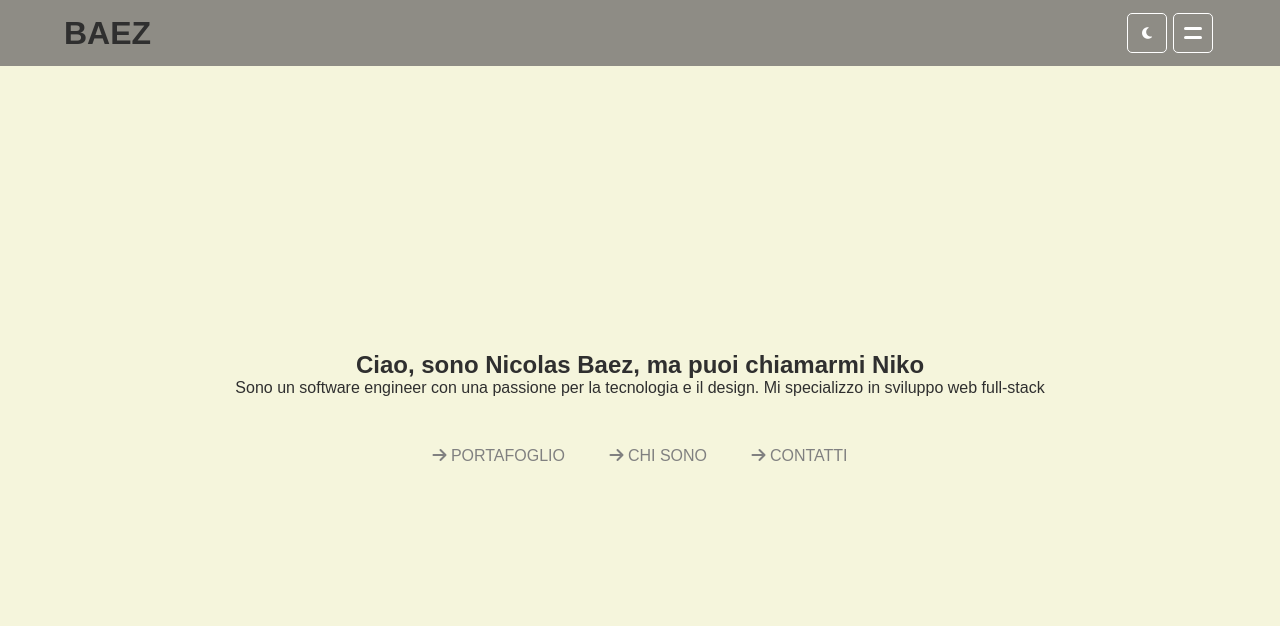
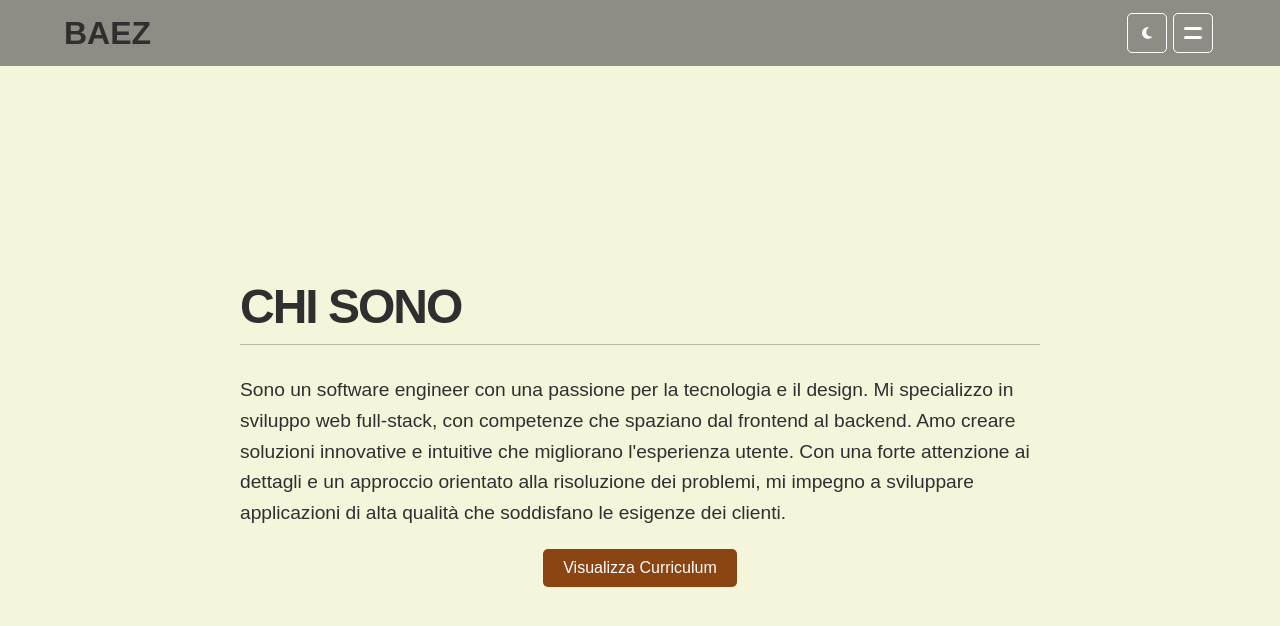
Before and after one commit to NikhoV/Wallet_NicolasBaez, a plain HTML site: page index.html in a window 1280 px wide. Both pictures are taken after a click on the link "CHI SONO". Drawn offline with Linux system fonts and the light colour scheme; a web font is replaced by a local one.

Commit message:
feat: pagina about me + fix: css menubutton

```diff
--- a/index.html
+++ b/index.html
@@ -56,6 +56,11 @@
                 </div>
             </div>
         </section>
+        <section id="about" class="page">
+            <h2 class="about-title">Chi sono</h2>
+            <hr class="contact-line">
+            <p>Sono un software engineer con una passione per la tecnologia e il design. Mi specializzo in sviluppo web full-stack, con competenze che spaziano dal frontend al backend. Amo creare soluzioni innovative e intuitive che migliorano l'esperienza utente. Con una forte attenzione ai dettagli e un approccio orientato alla risoluzione dei problemi, mi impegno a sviluppare applicazioni di alta qualità che soddisfano le esigenze dei clienti.</p>
+            <a href="./assets/Curriculum_NicolasBaez.pdf" target="_blank" rel="noopener noreferrer">Visualizza Curriculum</a>
     </main>
     <script src="script.js"></script>
     <script src="https://kit.fontawesome.com/85c43843e4.js" crossorigin="anonymous"></script>
--- a/script.js
+++ b/script.js
@@ -30,7 +30,7 @@ navLinks.forEach(link => {
             // 3. Chiudi la sidebar e l'overlay (se erano aperti)
             sideBar.classList.remove('active');
             overlay.classList.remove('active');
-            menuBtn.classList.remove('active');
+            menuButton.classList.remove('active');
 
             // 4. Opzionale: scrolla verso l'alto
             window.scrollTo(0, 0);
--- a/style.css
+++ b/style.css
@@ -396,3 +396,34 @@ h6 {
     transform: scale(1.2); /* Effetto simpatico: l'icona si ingrandisce al passaggio del mouse */
     color: var(--accent-color); /* Se hai definito un colore di accento */
 }
+
+.about-title {
+    display: flex;
+    justify-self: start;
+    font-size: 3rem;
+    font-weight: 800;
+    letter-spacing: -2px;
+    margin-bottom: 10px;
+    text-transform: uppercase;
+}
+
+
+#about p{
+    max-width: 800px;
+    margin: 0 auto;
+    font-size: 1.2rem;
+    text-align: left;
+    line-height: 1.6;
+    color: var(--text-color);
+}
+
+#about a {
+    display: inline-block;
+    margin-top: 20px;
+    padding: 10px 20px;
+    background-color: var(--accent-color);
+    color: white;
+    text-decoration: none;
+    border-radius: 5px;
+    transition: background-color 0.3s ease, color 0.3s ease;
+}
```
Also changed, not shown: 1 other file.
